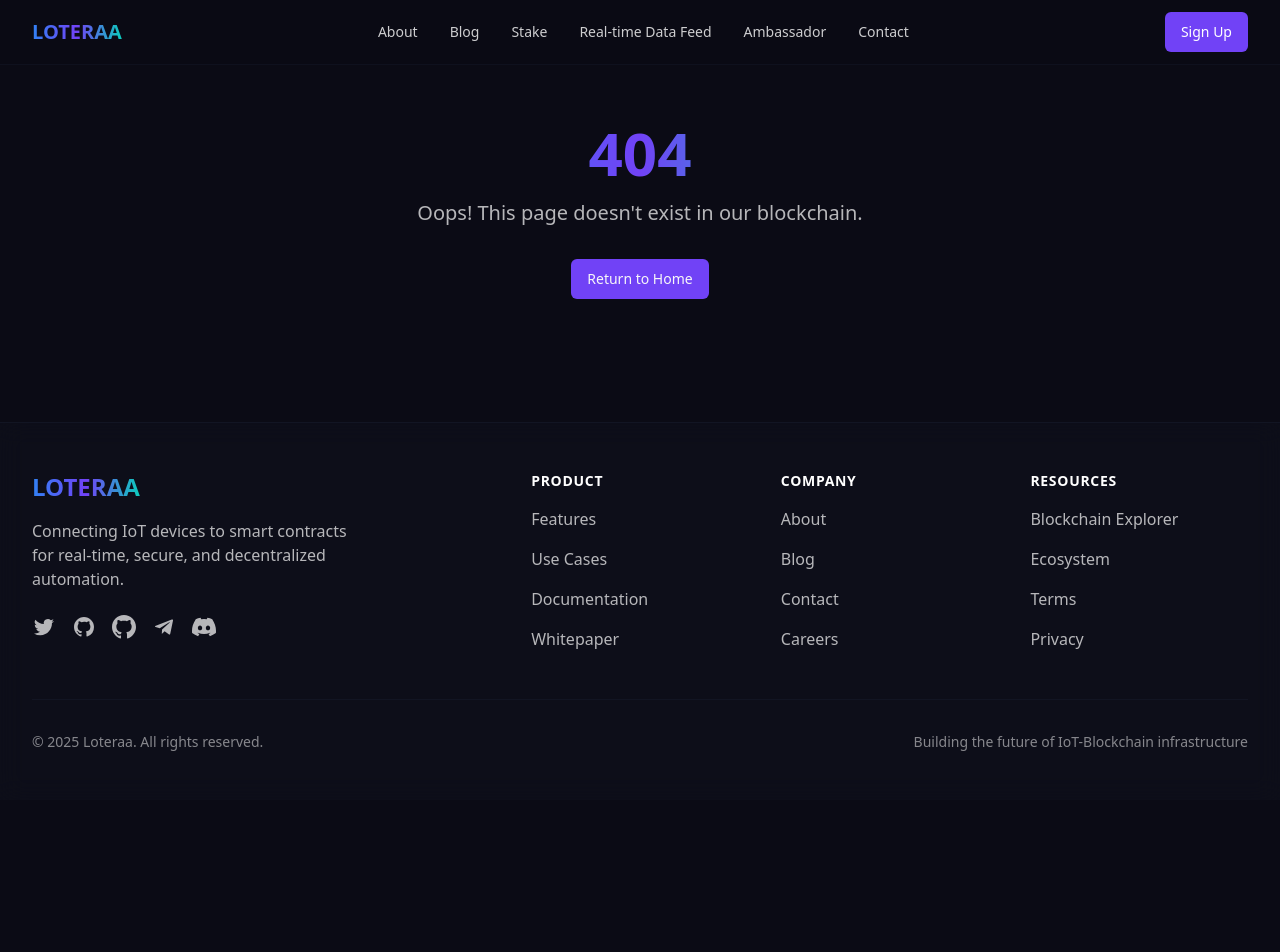
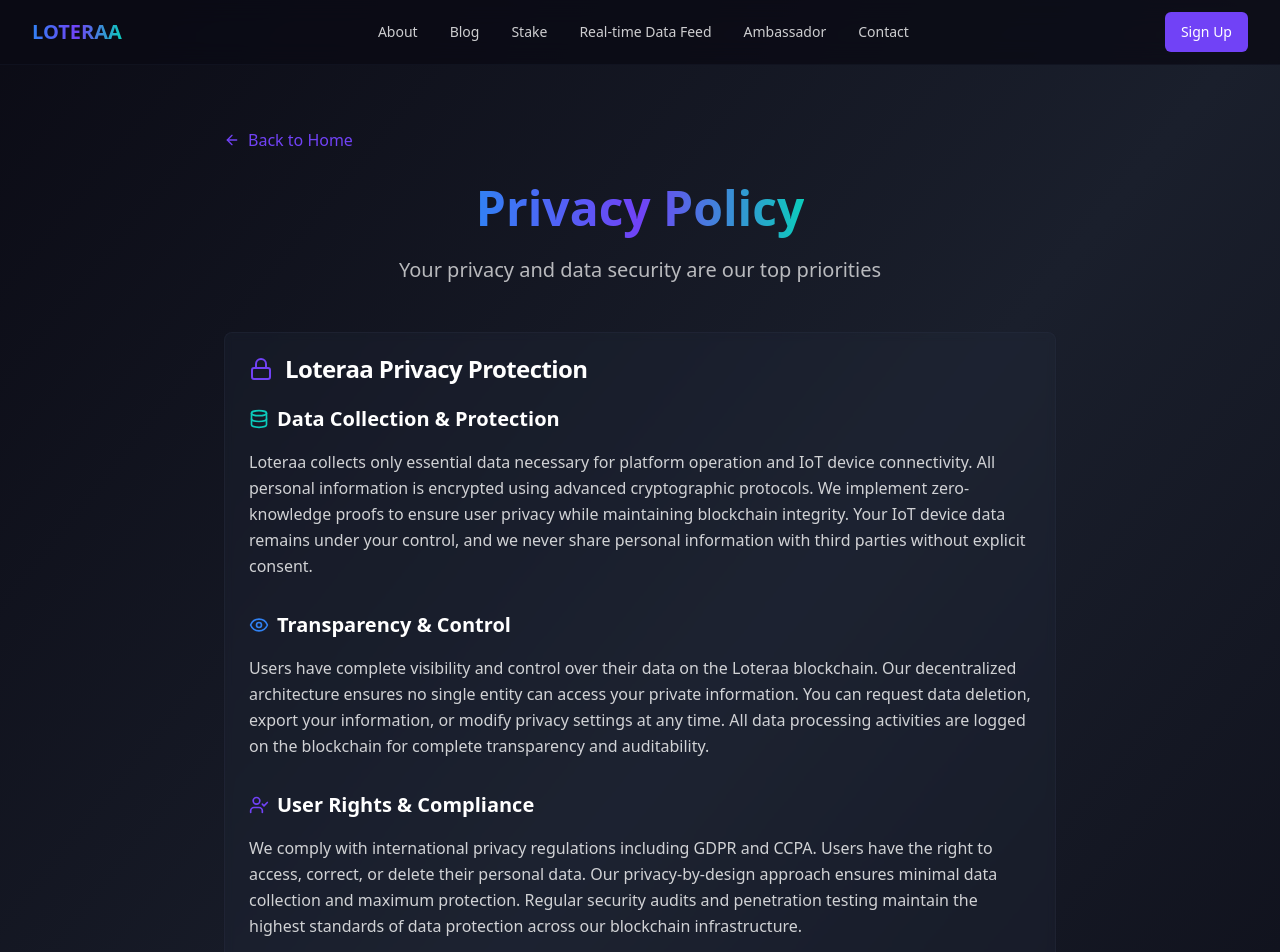
Before and after one commit to Loterra1/loteraa-smart-flow, a React (Vite) app: page /privacy in a window 1280 px wide. Shown: the top 952 px of the page. Before the commit the page ends 800 px from the top, so only its background shows below. Built offline with nearby package versions, Linux system fonts and the light colour scheme.

Commit message:
Refactor footer and add Terms/Privacy pages
- Updated the Footer component to move "Block Explorer" and "Ecosystem" links from "Resources" to "Product", and place them under "Whitepaper".
- Created functional UI pages for Terms and Conditions and Privacy Policy, each with placeholder content.

```diff
--- a/src/App.tsx
+++ b/src/App.tsx
@@ -23,6 +23,8 @@ import ResearchersPage from "./pages/ResearchersPage";
 import BusinessPage from "./pages/BusinessPage";
 import AboutPage from "./pages/AboutPage";
 import CareersPage from "./pages/CareersPage";
+import TermsPage from "./pages/TermsPage";
+import PrivacyPage from "./pages/PrivacyPage";
 import NotFound from "./pages/NotFound";
 
 const queryClient = new QueryClient();
@@ -53,6 +55,8 @@ const App = () => (
           <Route path="/business" element={<BusinessPage />} />
           <Route path="/about" element={<AboutPage />} />
           <Route path="/careers" element={<CareersPage />} />
+          <Route path="/terms" element={<TermsPage />} />
+          <Route path="/privacy" element={<PrivacyPage />} />
           {/* ADD ALL CUSTOM ROUTES ABOVE THE CATCH-ALL "*" ROUTE */}
           <Route path="*" element={<NotFound />} />
         </Routes>
--- a/src/components/Footer.tsx
+++ b/src/components/Footer.tsx
@@ -49,6 +49,8 @@ export default function Footer() {
               <li><a href="#" className="text-white/70 hover:text-white transition-colors">Use Cases</a></li>
               <li><a href="#" className="text-white/70 hover:text-white transition-colors">Documentation</a></li>
               <li><a href="#" className="text-white/70 hover:text-white transition-colors">Whitepaper</a></li>
+              <li><a href="#" className="text-white/70 hover:text-white transition-colors">Blockchain Explorer</a></li>
+              <li><a href="#" className="text-white/70 hover:text-white transition-colors">Ecosystem</a></li>
             </ul>
           </div>
 
@@ -65,10 +67,8 @@ export default function Footer() {
           <div>
             <h3 className="text-sm font-semibold text-white tracking-wider uppercase">Resources</h3>
             <ul className="mt-4 space-y-4">
-              <li><a href="#" className="text-white/70 hover:text-white transition-colors">Blockchain Explorer</a></li>
-              <li><a href="#" className="text-white/70 hover:text-white transition-colors">Ecosystem</a></li>
-              <li><a href="#" className="text-white/70 hover:text-white transition-colors">Terms</a></li>
-              <li><a href="#" className="text-white/70 hover:text-white transition-colors">Privacy</a></li>
+              <li><Link to="/terms" className="text-white/70 hover:text-white transition-colors">Terms</Link></li>
+              <li><Link to="/privacy" className="text-white/70 hover:text-white transition-colors">Privacy</Link></li>
             </ul>
           </div>
         </div>
--- /dev/null
+++ b/src/pages/PrivacyPage.tsx
@@ -0,0 +1,90 @@
+
+import { Button } from "@/components/ui/button";
+import { Card, CardContent, CardHeader, CardTitle } from "@/components/ui/card";
+import NavigationHeader from "@/components/NavigationHeader";
+import Footer from "@/components/Footer";
+import { ArrowLeft, Lock, Eye, Database, UserCheck } from "lucide-react";
+import { Link } from "react-router-dom";
+
+export default function PrivacyPage() {
+  return (
+    <div className="min-h-screen bg-gradient-to-br from-loteraa-black via-loteraa-darkPurple to-loteraa-black">
+      <NavigationHeader />
+
+      <section className="pt-32 pb-20">
+        <div className="container mx-auto px-4 sm:px-6 lg:px-8 max-w-4xl">
+          <Link to="/" className="inline-flex items-center text-loteraa-purple hover:text-loteraa-blue transition-colors mb-8">
+            <ArrowLeft className="h-4 w-4 mr-2" />
+            Back to Home
+          </Link>
+
+          <div className="text-center mb-12">
+            <h1 className="text-4xl md:text-5xl font-bold mb-6">
+              <span className="gradient-text">Privacy Policy</span>
+            </h1>
+            <p className="text-xl text-white/70">
+              Your privacy and data security are our top priorities
+            </p>
+          </div>
+
+          <Card className="bg-loteraa-gray/20 backdrop-blur-sm border-loteraa-gray/30">
+            <CardHeader>
+              <CardTitle className="text-white flex items-center">
+                <Lock className="h-6 w-6 mr-3 text-loteraa-purple" />
+                Loteraa Privacy Protection
+              </CardTitle>
+            </CardHeader>
+            <CardContent className="space-y-8">
+              <div>
+                <h3 className="text-xl font-semibold text-white mb-4 flex items-center">
+                  <Database className="h-5 w-5 mr-2 text-loteraa-teal" />
+                  Data Collection & Protection
+                </h3>
+                <p className="text-white/80 leading-relaxed">
+                  Loteraa collects only essential data necessary for platform operation and IoT device connectivity. All personal
+                  information is encrypted using advanced cryptographic protocols. We implement zero-knowledge proofs to ensure
+                  user privacy while maintaining blockchain integrity. Your IoT device data remains under your control, and we
+                  never share personal information with third parties without explicit consent.
+                </p>
+              </div>
+
+              <div>
+                <h3 className="text-xl font-semibold text-white mb-4 flex items-center">
+                  <Eye className="h-5 w-5 mr-2 text-loteraa-blue" />
+                  Transparency & Control
+                </h3>
+                <p className="text-white/80 leading-relaxed">
+                  Users have complete visibility and control over their data on the Loteraa blockchain. Our decentralized
+                  architecture ensures no single entity can access your private information. You can request data deletion,
+                  export your information, or modify privacy settings at any time. All data processing activities are logged
+                  on the blockchain for complete transparency and auditability.
+                </p>
+              </div>
+
+              <div>
+                <h3 className="text-xl font-semibold text-white mb-4 flex items-center">
+                  <UserCheck className="h-5 w-5 mr-2 text-loteraa-purple" />
+                  User Rights & Compliance
+                </h3>
+                <p className="text-white/80 leading-relaxed">
+                  We comply with international privacy regulations including GDPR and CCPA. Users have the right to access,
+                  correct, or delete their personal data. Our privacy-by-design approach ensures minimal data collection and
+                  maximum protection. Regular security audits and penetration testing maintain the highest standards of data
+                  protection across our blockchain infrastructure.
+                </p>
+              </div>
+
+              <div className="border-t border-loteraa-gray/30 pt-6">
+                <p className="text-white/60 text-sm">
+                  For privacy-related inquiries, contact us at privacy@loteraa.com
+                </p>
+              </div>
+            </CardContent>
+          </Card>
+        </div>
+      </section>
+
+      <Footer />
+    </div>
+  );
+}
--- /dev/null
+++ b/src/pages/TermsPage.tsx
@@ -0,0 +1,77 @@
+
+import { Button } from "@/components/ui/button";
+import { Card, CardContent, CardHeader, CardTitle } from "@/components/ui/card";
+import NavigationHeader from "@/components/NavigationHeader";
+import Footer from "@/components/Footer";
+import { ArrowLeft, Shield, FileText, Clock } from "lucide-react";
+import { Link } from "react-router-dom";
+
+export default function TermsPage() {
+  return (
+    <div className="min-h-screen bg-gradient-to-br from-loteraa-black via-loteraa-darkPurple to-loteraa-black">
+      <NavigationHeader />
+
+      <section className="pt-32 pb-20">
+        <div className="container mx-auto px-4 sm:px-6 lg:px-8 max-w-4xl">
+          <Link to="/" className="inline-flex items-center text-loteraa-purple hover:text-loteraa-blue transition-colors mb-8">
+            <ArrowLeft className="h-4 w-4 mr-2" />
+            Back to Home
+          </Link>
+
+          <div className="text-center mb-12">
+            <h1 className="text-4xl md:text-5xl font-bold mb-6">
+              <span className="gradient-text">Terms & Conditions</span>
+            </h1>
+            <p className="text-xl text-white/70">
+              Last updated: December 2024
+            </p>
+          </div>
+
+          <Card className="bg-loteraa-gray/20 backdrop-blur-sm border-loteraa-gray/30">
+            <CardHeader>
+              <CardTitle className="text-white flex items-center">
+                <FileText className="h-6 w-6 mr-3 text-loteraa-purple" />
+                Loteraa Blockchain Terms of Service
+              </CardTitle>
+            </CardHeader>
+            <CardContent className="space-y-8">
+              <div>
+                <h3 className="text-xl font-semibold text-white mb-4 flex items-center">
+                  <Shield className="h-5 w-5 mr-2 text-loteraa-teal" />
+                  Acceptance of Terms
+                </h3>
+                <p className="text-white/80 leading-relaxed">
+                  By accessing and using the Loteraa blockchain platform, you agree to be bound by these terms and conditions.
+                  Our platform connects IoT devices to smart contracts through secure blockchain technology. Users must comply
+                  with all applicable laws and regulations when using our services. These terms constitute a legally binding
+                  agreement between you and Loteraa regarding your use of our blockchain infrastructure and related services.
+                </p>
+              </div>
+
+              <div>
+                <h3 className="text-xl font-semibold text-white mb-4 flex items-center">
+                  <Clock className="h-5 w-5 mr-2 text-loteraa-blue" />
+                  Platform Usage
+                </h3>
+                <p className="text-white/80 leading-relaxed">
+                  Users are responsible for maintaining the security of their devices and accounts. Prohibited activities include
+                  attempting to disrupt network operations, unauthorized access to others' data, or violating intellectual property
+                  rights. Loteraa reserves the right to suspend accounts that violate these terms. All transactions on the blockchain
+                  are immutable and users should exercise caution when executing smart contracts or transferring assets.
+                </p>
+              </div>
+
+              <div className="border-t border-loteraa-gray/30 pt-6">
+                <p className="text-white/60 text-sm">
+                  For questions about these terms, please contact our legal team at legal@loteraa.com
+                </p>
+              </div>
+            </CardContent>
+          </Card>
+        </div>
+      </section>
+
+      <Footer />
+    </div>
+  );
+}
```
